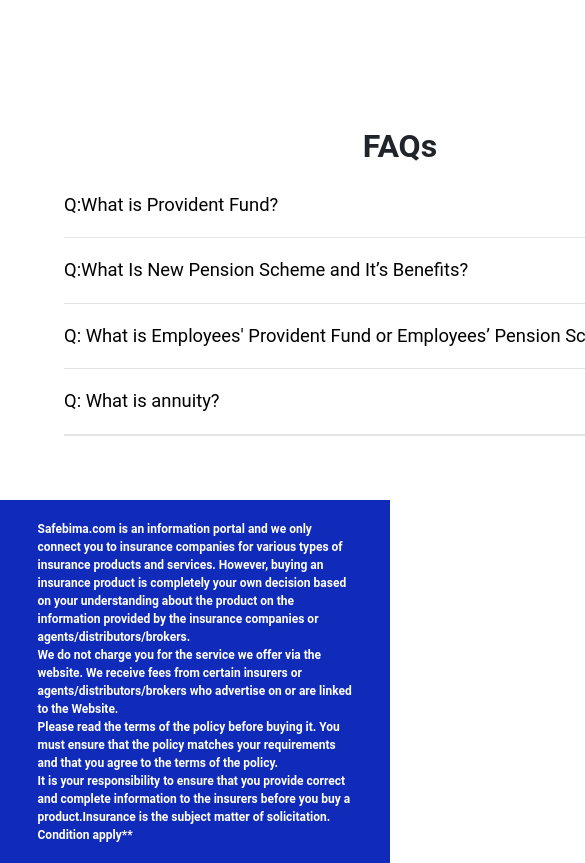
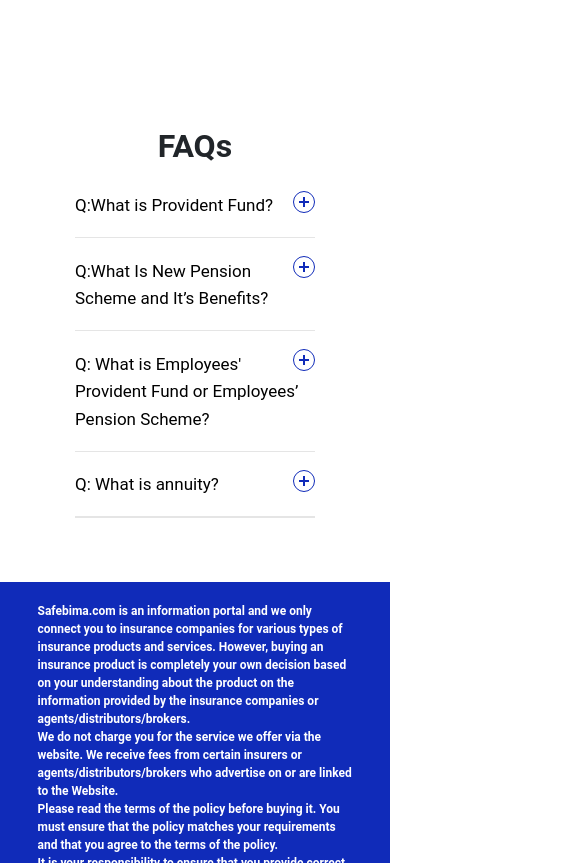
Before and after one commit to Ashishkl232/safebima, a plain HTML site: page index.html in a window 390 px wide. Shown: the part 4949-5812 px from the top of the page, 585 px wide, since content can reach past the window. Drawn offline with nearby package versions, Linux system fonts and the light colour scheme.

Commit message:
mobile css change

```diff
--- a/css/style.css
+++ b/css/style.css
@@ -835,6 +835,27 @@ select {
     margin-top: -28px;
     font-size: 14px;
 }
+
+
+
+.question .container{
+    margin: 0 auto;
+  padding: 4rem;
+  width: 23rem!important;
+}
+
+.accordion button .accordion-title {
+    padding: 1em 1.5em 1em 0;
+    color: #000;
+    font-size: 17px!important;
+}
+
+.accordion button[aria-expanded='true'] + .accordion-content {
+    opacity: 1;
+    max-height: 64em!important;
+    transition: all 200ms linear;
+    will-change: opacity, max-height;
+}
 }
 
 @media (min-width: 576px) and (max-width: 767.98px){
--- a/index.html
+++ b/index.html
@@ -495,7 +495,10 @@
     <div class="container">
       <h2 style="text-align: center; font-weight: 600;">FAQs</h2>
       <div class="accordion">
+
         <div class="accordion-item">
+            <div class="row">
+                <div class="col-lg-12 col-md-12 col-12">
             <div class="accordion-item">
           <button id="accordion-button-2" aria-expanded="false">
             <span class="accordion-title">Q:What is Provident Fund?</span>
@@ -507,6 +510,8 @@
             </p>
           </div>
         </div>
+        </div>
+        <div class="col-lg-12 col-md-12 col-12">
         <div class="accordion-item">
           <button id="accordion-button-3" aria-expanded="false">
             <span class="accordion-title">Q:What Is New Pension Scheme and It’s Benefits?</span>
@@ -518,6 +523,8 @@
             </p>
           </div>
         </div>
+    </div>
+    <div class="col-lg-12 col-md-12 col-12">
         <div class="accordion-item">
           <button id="accordion-button-4" aria-expanded="false">
             <span class="accordion-title">Q: What is Employees' Provident Fund or Employees’ Pension Scheme?</span>
@@ -529,6 +536,8 @@
             </p>
           </div>
         </div>
+    </div>
+        <div class="col-lg-12 col-md-12 col-12">
         <div class="accordion-item">
           <button id="accordion-button-5" aria-expanded="false">
             <span class="accordion-title">Q: What is annuity?</span>
@@ -540,7 +549,10 @@
             </p>
           </div>
         </div>
+    </div>
       </div>
+  </div>
+
     </div>
       </section>
  <div class="container scrolltop  pr-5" style="float: right;">
```
